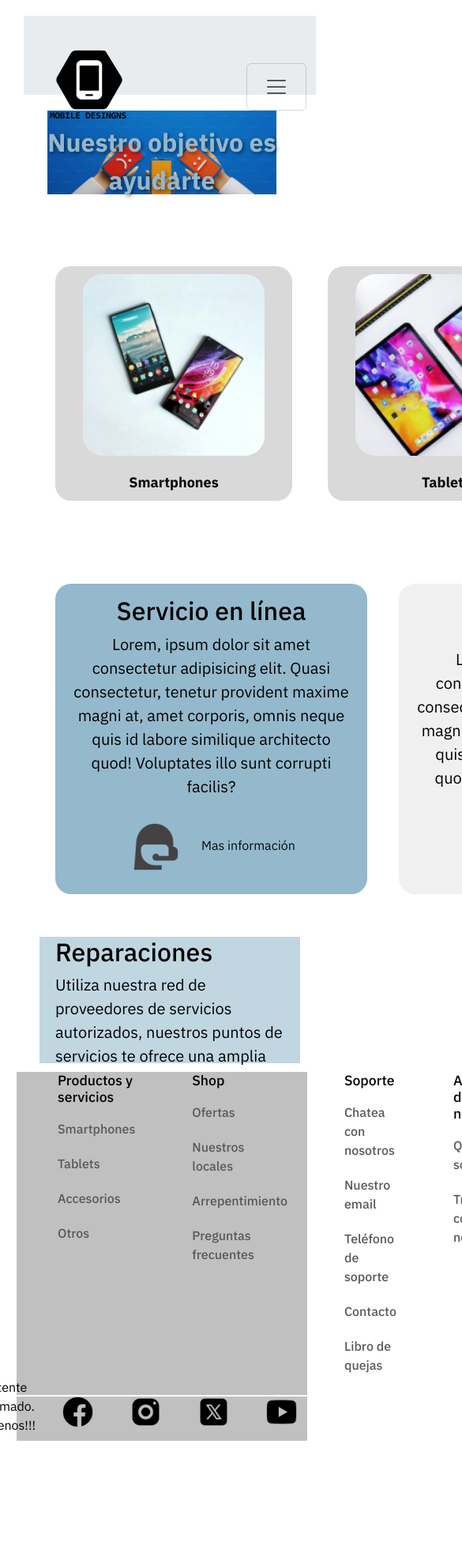
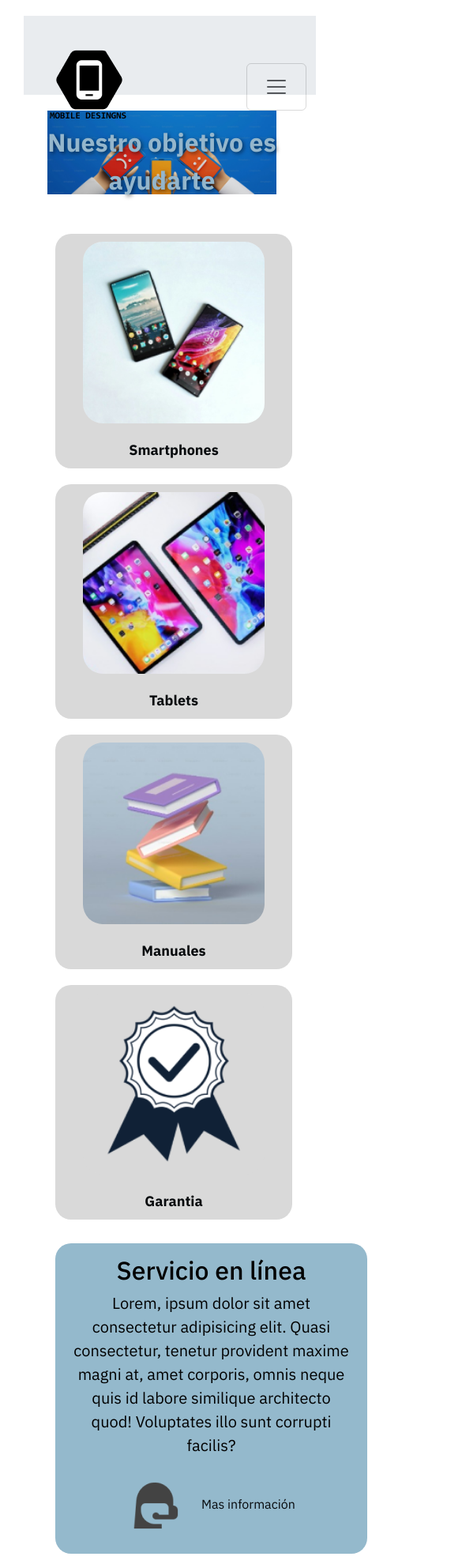
Before and after one commit to Siana86/AnaisMarcano59930, a plain HTML site: page pages/soporte.html in a window 390 px wide. Shown: the top 1980 px of the page at 79% size, 585 px wide, since content can reach past the window. Before the commit the page ends 1825 px from the top, so only its background shows below. Drawn offline with nearby package versions, Linux system fonts and the light colour scheme.

Commit message:
Aplicandi media query en Soporte

```diff
--- a/css/style.css
+++ b/css/style.css
@@ -216,6 +216,52 @@ ESTILOS DEL FOOTER
     height: 2.8125rem;
 }
 
+@media (min-width: 750px) and (max-width: 990px) {
+    #footer section {
+        flex-direction: row;
+        align-items: center;
+    }
+
+    #footer .redesFooter {
+        justify-content: center;
+        gap: 0.5rem;
+    }
+}
+
+@media (max-width: 749px) {
+    #footer section {
+        flex-direction: column;
+        align-items: center;
+    }
+
+    #footer .redesFooter {
+        flex-direction: row;
+        justify-content: center;
+        align-items: center;
+        gap: 0.5rem;
+    }
+
+    #footer .redesFooter li img {
+        width: 2rem;
+        height: 2rem;
+        margin: 0rem;
+    }
+
+    #footer .redesFooter li {
+        width: 1.25rem;
+    }
+
+    #footer .redesFooter p {
+        width: 9.375rem;
+        height: 2.5rem;
+        margin: 0rem;
+        text-align: justify;
+    }
+
+    #footer section ul {
+        align-items: center;
+    }
+}
 
 
 
@@ -407,9 +453,34 @@ ESTILOS SOPORTE
     margin: .3125rem .3125rem;
 }
 
+@media screen and (max-width: 46.8125rem){
+    .cardPricipalSoporte {
+        grid-template-areas:
+        "cardSmartphonesSoporte  cardSmartphonesSoporte"
+        "cardSmartphonesSoporte  cardSmartphonesSoporte"
+        "cardSmartphonesSoporte  cardSmartphonesSoporte"
+        "cardSmartphonesSoporte  cardSmartphonesSoporte"
+        "cardTabletsSoporte      cardTabletsSoporte"
+        "cardTabletsSoporte      cardTabletsSoporte"
+        "cardTabletsSoporte      cardTabletsSoporte"
+        "cardTabletsSoporte      cardTabletsSoporte"
+        "cardManualesSoporte     cardManualesSoporte"
+        "cardManualesSoporte     cardManualesSoporte"
+        "cardManualesSoporte     cardManualesSoporte "
+        "cardManualesSoporte     cardManualesSoporte "
+        "cardGarantiaSoporte     cardGarantiaSoporte"
+        "cardGarantiaSoporte     cardGarantiaSoporte"
+        "cardGarantiaSoporte     cardGarantiaSoporte"
+        "cardGarantiaSoporte     cardGarantiaSoporte"
+        ;
+        grid-template-columns: repeat(2,1fr);
+        grid-template-rows: repeat(16,1fr);
+        justify-items: center;
+    }
+}
 
 
-@media screen and (min-width: 46.875rem) and (mas-width: 61.875rem){
+@media screen and (min-width: 46.875rem) and (max-width: 61.875rem){
     .cardPricipalSoporte {
         grid-template-areas:
         "cardSmartphonesSoporte  cardSmartphonesSoporte   cardTabletsSoporte   cardTabletsSoporte"
@@ -423,6 +494,7 @@ ESTILOS SOPORTE
         ;
         grid-template-columns: repeat(4,1fr);
         grid-template-rows: repeat(8,1fr);
+        justify-items: center;
     }
 }
 
@@ -456,7 +528,6 @@ ESTILOS SOPORTE
 }
 
 
-
 .cardSoporteAzul1 {
     background-color:#94b9cc;
     border-radius: 1.25rem;
@@ -468,7 +539,6 @@ ESTILOS SOPORTE
     align-items: center;
     text-align: center;
 }
-
 
 
 .cardSoporteBlanco1 {
@@ -484,7 +554,6 @@ ESTILOS SOPORTE
 }
 
 
-
 .cardSoporteAzul2 {
     background-color:#94b9cc;
     border-radius: 1.25rem;
@@ -496,6 +565,34 @@ ESTILOS SOPORTE
     align-items: center;
     text-align: center;
 }
+
+
+@media screen and (max-width: 61.875rem){
+    .contactoSecundarioSoporte {
+        grid-template-areas:
+        "cardSoporteAzul1  cardSoporteAzul1"
+        "cardSoporteAzul1  cardSoporteAzul1"
+        "cardSoporteAzul1  cardSoporteAzul1"
+        "cardSoporteAzul1  cardSoporteAzul1"
+        "cardSoporteBlanco1   cardSoporteBlanco1"
+        "cardSoporteBlanco1   cardSoporteBlanco1"
+        "cardSoporteBlanco1   cardSoporteBlanco1"
+        "cardSoporteBlanco1   cardSoporteBlanco1"
+        "cardSoporteAzul2   cardSoporteAzul2"
+        "cardSoporteAzul2   cardSoporteAzul2"
+        "cardSoporteAzul2   cardSoporteAzul2"
+        "cardSoporteAzul2   cardSoporteAzul2"
+        ;
+        grid-template-columns: repeat(2,1fr);
+        grid-template-rows: repeat(12,1fr);
+        justify-items: center;
+    }
+
+}
+
+
+
+
 
 
 .bannerSecundario {
```
